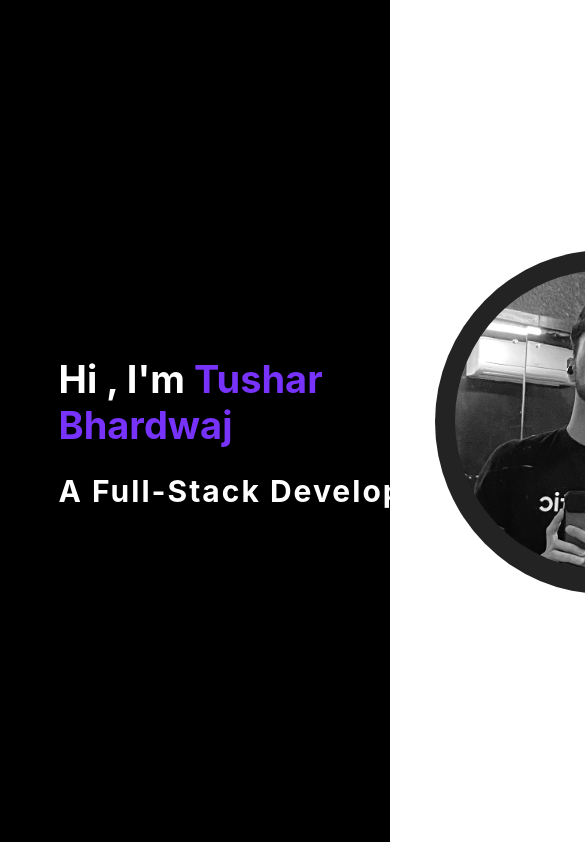
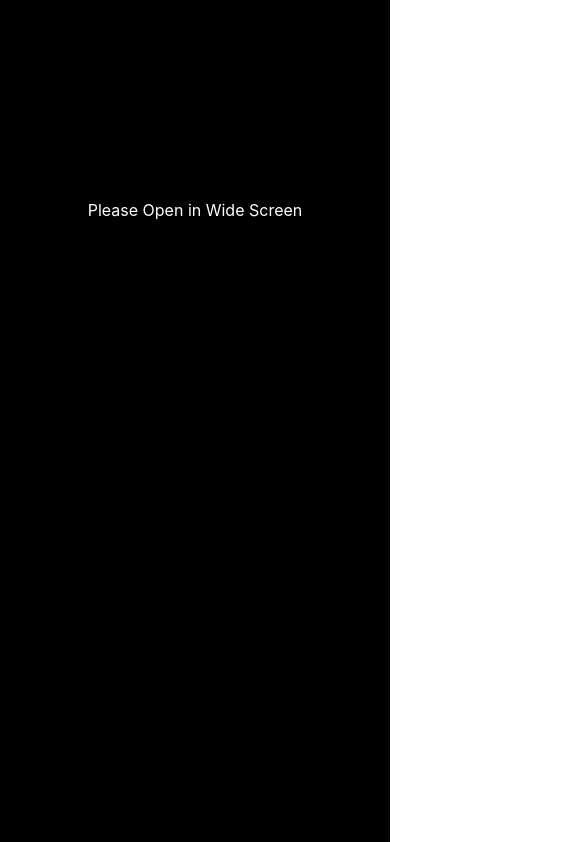
Before and after one commit to iamtushar324/my-portfolio, a React (Create React App) app: page / in a window 390 px wide. Shown: the top 842 px of the page, 585 px wide, since content can reach past the window. Built offline with nearby package versions, Linux system fonts and the light colour scheme.

Commit message:
Removed Support for small screens
Signed-off-by: Tushar <iamtushar324@gmail.com>

```diff
--- a/public/index.html
+++ b/public/index.html
@@ -18,6 +18,9 @@
       >You need to enable JavaScript to run this app.</noscript
     >
     <div id="root"></div>
+    <div id="for-mobile">
+      Please Open in Wide Screen
+    </div>
     <!--
       This HTML file is a template.
       If you open it directly in the browser, you will see an empty page.
--- a/src/styles/index.css
+++ b/src/styles/index.css
@@ -12,3 +12,19 @@ code {
   font-family: source-code-pro, Menlo, Monaco, Consolas, 'Courier New',
     monospace;
 }
+
+
+@media only screen and (max-width: 600px) {
+  #for-mobile{
+    background-color: black;
+    color:white;
+    width: 100vw;
+    height: 100vh;
+    text-align: center;
+    padding-top:200px;
+  }
+  #root{
+    display: none;
+  }
+
+}
```
